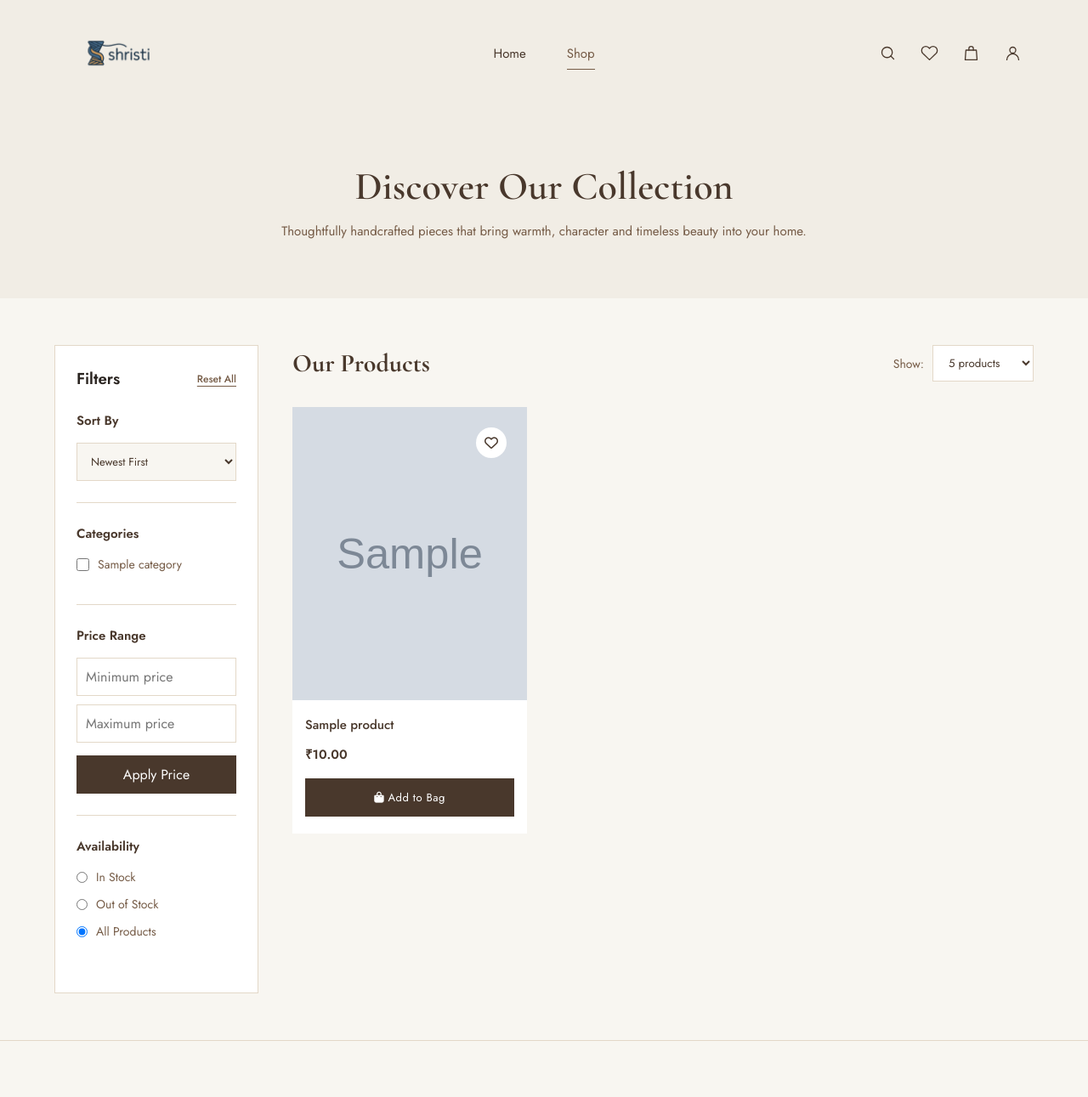
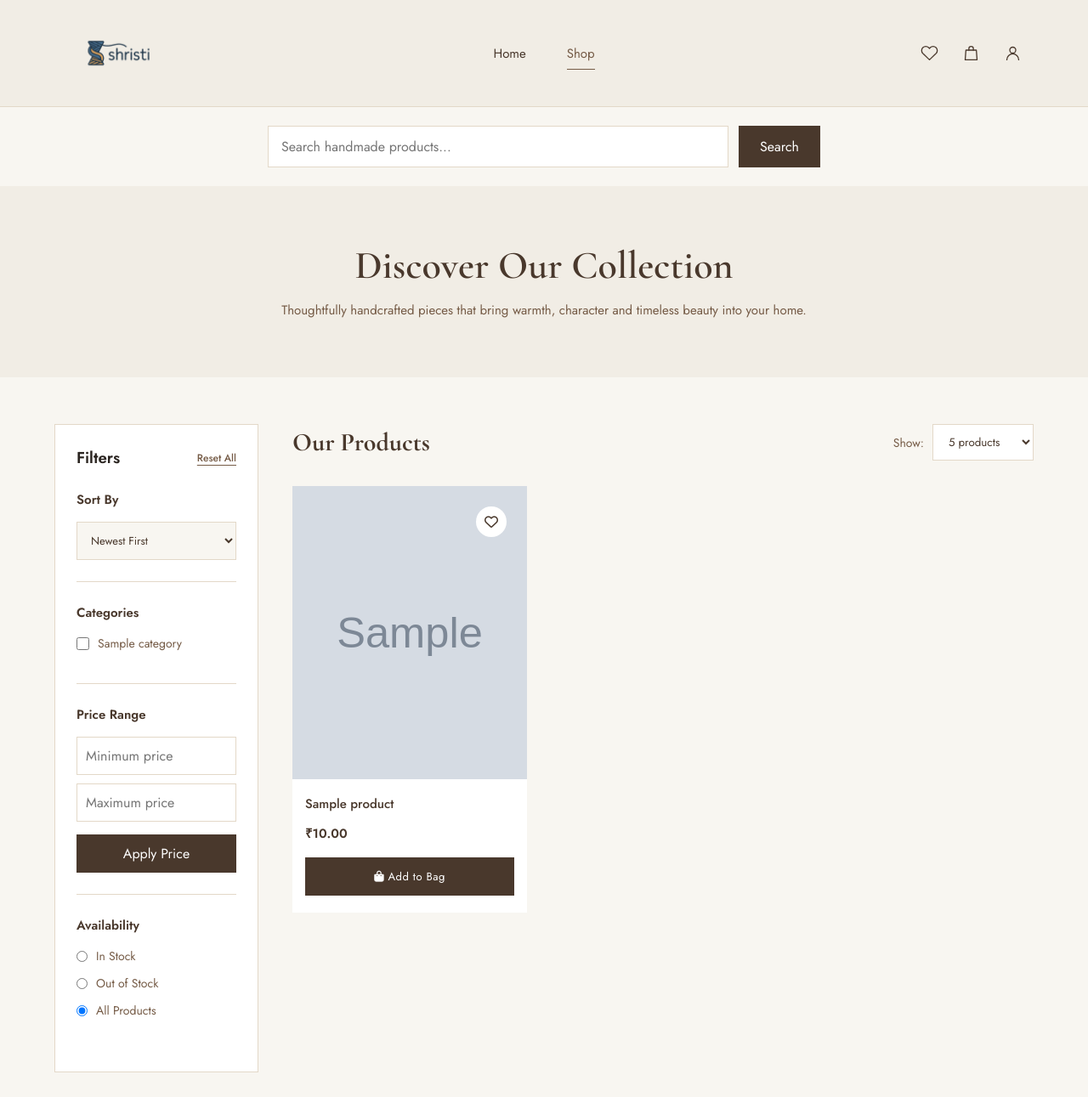
Before and after one commit to MidhunMannadiar/Shristi, a Django app: page /shop/ in a window 1280 px wide. Shown: the top 1291 px of the page at 85% size. Run offline with Django 5.2, Linux system fonts and the light colour scheme; tables that the repository leaves empty hold one stand-in row (values such as "Sample post"); grey boxes marked "Sample" are stand-in pictures.

Commit message:
Enhance live search with keyboard navigation and loading

```diff
--- a/storefront/static/storefront/css/style.css
+++ b/storefront/static/storefront/css/style.css
@@ -195,6 +195,15 @@ img {
     padding: 22px 25px;
     display: flex;
     gap: 12px;
+}
+
+/* Always display search bar on Shop page */
+.search-panel.shop-search {
+    max-height: 110px;
+    opacity: 1;
+    visibility: visible;
+    border-top-color: var(--sand);
+    overflow: visible;
 }
 
 .search-form input {
@@ -1186,3 +1195,152 @@ img {
         width: calc(100% - 30px);
     }
 }
+
+
+
+/* =====================================
+   LIVE SEARCH SUGGESTIONS
+===================================== */
+
+.search-form {
+    position: relative;
+}
+
+.search-suggestions {
+    position: absolute;
+    top: calc(100% - 15px);
+    left: 25px;
+    right: 25px;
+    z-index: 1000;
+
+    background-color: var(--white);
+    border: 1px solid var(--sand);
+    border-radius: 4px;
+
+    box-shadow: 0 8px 25px rgba(41, 35, 31, 0.10);
+
+    max-height: 350px;
+    overflow-y: auto;
+}
+
+.search-suggestions[hidden] {
+    display: none;
+}
+
+.search-suggestion-item {
+    display: flex;
+    align-items: center;
+    gap: 15px;
+
+    padding: 12px 16px;
+    text-decoration: none;
+    color: var(--ink);
+
+    border-bottom: 1px solid var(--cream);
+    transition: background-color 0.2s ease;
+}
+
+.search-suggestion-item:last-child {
+    border-bottom: none;
+}
+
+.search-suggestion-item:hover {
+    background-color: var(--ivory);
+}
+
+.search-suggestion-item img {
+    width: 55px;
+    height: 55px;
+    object-fit: cover;
+    background-color: var(--cream);
+    flex-shrink: 0;
+}
+
+.search-suggestion-info {
+    display: flex;
+    flex-direction: column;
+    gap: 5px;
+}
+
+.search-suggestion-name {
+    font-family: 'Jost', sans-serif;
+    font-size: 14px;
+    font-weight: 500;
+}
+
+.search-suggestion-price {
+    font-size: 13px;
+    color: var(--brown);
+}
+
+.search-suggestion-message {
+    padding: 18px;
+    text-align: center;
+    color: var(--taupe);
+    font-size: 14px;
+}
+
+/* Mobile */
+@media (max-width: 576px) {
+    .search-suggestions {
+        left: 15px;
+        right: 15px;
+    }
+
+    .search-suggestion-item {
+        padding: 10px;
+    }
+
+    .search-suggestion-item img {
+        width: 45px;
+        height: 45px;
+    }
+}
+
+
+
+/* =====================================
+   LIVE SEARCH - KEYBOARD & LOADING
+===================================== */
+
+/* Keyboard selected suggestion */
+.search-suggestion-item.selected {
+    background-color: var(--cream);
+    outline: 2px solid var(--taupe);
+    outline-offset: -2px;
+}
+
+/* Smooth selection transition */
+.search-suggestion-item {
+    cursor: pointer;
+    transition: background-color 0.2s ease,
+                outline 0.2s ease;
+}
+
+/* Loading indicator */
+.search-suggestion-message {
+    padding: 18px;
+    text-align: center;
+    color: var(--taupe);
+    font-size: 14px;
+}
+
+/* Loading animation */
+#searchLoading::after {
+    content: "";
+    display: inline-block;
+    width: 12px;
+    height: 12px;
+    margin-left: 10px;
+    border: 2px solid var(--sand);
+    border-top-color: var(--brown);
+    border-radius: 50%;
+    vertical-align: middle;
+    animation: searchSpinner 0.7s linear infinite;
+}
+
+@keyframes searchSpinner {
+    to {
+        transform: rotate(360deg);
+    }
+}
--- a/storefront/static/storefront/js/main.js
+++ b/storefront/static/storefront/js/main.js
@@ -338,3 +338,248 @@ document.addEventListener("DOMContentLoaded", function () {
     });
 
 });
+
+
+
+
+/* =====================================
+   LIVE SEARCH SUGGESTIONS
+===================================== */
+
+const liveSearchInput = document.getElementById("liveSearchInput");
+const searchSuggestions = document.getElementById("searchSuggestions");
+
+if (liveSearchInput && searchSuggestions) {
+
+    let searchTimeout;
+    let selectedIndex = -1;
+    let currentRequest = null;
+
+    const searchLoading = document.getElementById("searchLoading");
+
+    // Get currently displayed suggestion items
+    function getSuggestionItems() {
+        return Array.from(
+            searchSuggestions.querySelectorAll(".search-suggestion-item")
+        );
+    }
+
+    // Update keyboard selection
+    function updateSelection() {
+
+        const items = getSuggestionItems();
+
+        items.forEach((item, index) => {
+            const isSelected = index === selectedIndex;
+
+            item.classList.toggle("selected", isSelected);
+            item.setAttribute("aria-selected", isSelected);
+
+            if (isSelected) {
+                item.scrollIntoView({
+                    block: "nearest"
+                });
+            }
+        });
+    }
+
+    // Reset keyboard selection
+    function resetSelection() {
+        selectedIndex = -1;
+        updateSelection();
+    }
+
+    // Display loading message
+    function showLoading() {
+        searchSuggestions.innerHTML = "";
+        searchSuggestions.appendChild(searchLoading);
+
+        searchLoading.hidden = false;
+        searchSuggestions.hidden = false;
+    }
+
+    // Hide loading message
+    function hideLoading() {
+        searchLoading.hidden = true;
+    }
+
+    // Handle input
+    liveSearchInput.addEventListener("input", function () {
+
+        const query = this.value.trim();
+
+        clearTimeout(searchTimeout);
+
+        // Cancel previous request
+        if (currentRequest) {
+            currentRequest.abort();
+            currentRequest = null;
+        }
+
+        resetSelection();
+
+        if (query.length < 2) {
+            searchSuggestions.innerHTML = "";
+            searchSuggestions.hidden = true;
+            return;
+        }
+
+        showLoading();
+
+        searchTimeout = setTimeout(async function () {
+
+            const controller = new AbortController();
+            currentRequest = controller;
+
+            try {
+
+                const response = await fetch(
+                    `/search-suggestions/?q=${encodeURIComponent(query)}`,
+                    { signal: controller.signal }
+                );
+
+                if (!response.ok) {
+                    throw new Error("Search request failed");
+                }
+
+                const data = await response.json();
+
+                // Ignore outdated search results
+                if (liveSearchInput.value.trim() !== query) {
+                    return;
+                }
+
+                searchSuggestions.innerHTML = "";
+
+                if (data.results.length === 0) {
+
+                    const message = document.createElement("div");
+                    message.className = "search-suggestion-message";
+                    message.textContent = "No products found.";
+
+                    searchSuggestions.appendChild(message);
+
+                } else {
+
+                    data.results.forEach(product => {
+
+                        const item = document.createElement("a");
+
+                        item.href = product.url;
+                        item.className = "search-suggestion-item";
+                        item.setAttribute("role", "option");
+                        item.setAttribute("aria-selected", "false");
+
+                        const image = document.createElement("img");
+                        image.src = product.image || "/static/images/placeholder.png";
+                        image.alt = product.name;
+
+                        const info = document.createElement("div");
+                        info.className = "search-suggestion-info";
+
+                        const name = document.createElement("span");
+                        name.className = "search-suggestion-name";
+                        name.textContent = product.name;
+
+                        const price = document.createElement("span");
+                        price.className = "search-suggestion-price";
+                        price.textContent = `₹${product.price}`;
+
+                        info.appendChild(name);
+                        info.appendChild(price);
+
+                        item.appendChild(image);
+                        item.appendChild(info);
+
+                        searchSuggestions.appendChild(item);
+                    });
+                }
+
+                searchSuggestions.hidden = false;
+                resetSelection();
+
+            } catch (error) {
+
+                if (error.name !== "AbortError") {
+                    console.error("Live search error:", error);
+                }
+
+            } finally {
+
+                if (currentRequest === controller) {
+                    currentRequest = null;
+                }
+
+                hideLoading();
+            }
+
+        }, 300);
+    });
+
+    // Keyboard navigation
+    liveSearchInput.addEventListener("keydown", function (event) {
+
+        const items = getSuggestionItems();
+
+        if (event.key === "ArrowDown" && items.length > 0) {
+
+            event.preventDefault();
+
+            if (searchSuggestions.hidden) {
+                searchSuggestions.hidden = false;
+            }
+
+            selectedIndex = (selectedIndex + 1) % items.length;
+            updateSelection();
+        }
+
+        else if (event.key === "ArrowUp" && items.length > 0) {
+
+            event.preventDefault();
+
+            selectedIndex = selectedIndex <= 0
+                ? items.length - 1
+                : selectedIndex - 1;
+
+            updateSelection();
+        }
+
+        else if (event.key === "Enter" && selectedIndex >= 0) {
+
+            event.preventDefault();
+
+            if (items[selectedIndex]) {
+                window.location.href = items[selectedIndex].href;
+            }
+        }
+
+        else if (event.key === "Escape") {
+
+            searchSuggestions.hidden = true;
+            resetSelection();
+        }
+    });
+
+    // Close suggestions when clicking outside
+    document.addEventListener("click", function (event) {
+
+        if (
+            !liveSearchInput.contains(event.target) &&
+            !searchSuggestions.contains(event.target)
+        ) {
+            searchSuggestions.hidden = true;
+            resetSelection();
+        }
+    });
+
+    // Show suggestions again on focus
+    liveSearchInput.addEventListener("focus", function () {
+
+        if (
+            this.value.trim().length >= 2 &&
+            searchSuggestions.children.length > 0
+        ) {
+            searchSuggestions.hidden = false;
+        }
+    });
+}
--- a/storefront/templates/storefront/base.html
+++ b/storefront/templates/storefront/base.html
@@ -53,6 +53,8 @@
             <div class="header-actions">
 
                 <!-- Search -->
+                {% if request.resolver_match.url_name != 'shop' %}
+
                     <button type="button"
                             class="header-icon search-toggle"
                             id="searchToggle"
@@ -63,7 +65,10 @@
                             <circle cx="11" cy="11" r="7"></circle>
                             <path d="m16 16 4 4"></path>
                         </svg>
+
                     </button>
+
+                {% endif %}
 
 
                <!-- Wishlist -->
@@ -112,16 +117,39 @@
         </div>
 
         <!-- Expandable Search -->
-        <div class="search-panel" id="searchPanel">
+        <div class="search-panel {% if request.resolver_match.url_name == 'shop' %}shop-search{% endif %}"
+            id="searchPanel">
 
-            <form action="#" method="get" class="search-form">
+            <form action="{% url 'storefront:shop' %}"
+                method="GET"
+                class="search-form"
+                autocomplete="off">
 
                 <input type="search"
                     name="q"
+                    id="liveSearchInput"
                     placeholder="Search handmade products..."
-                       aria-label="Search products and categories">
+                    aria-label="Search products and categories"
+                    value="{{ request.GET.q|default:'' }}">
 
-                <button type="submit">Search</button>
+                <!-- Live Search Suggestions -->
+                <div class="search-suggestions"
+                id="searchSuggestions"
+                role="listbox"
+                aria-label="Product suggestions"
+                hidden>
+
+                <div class="search-suggestion-message"
+                    id="searchLoading"
+                    hidden>
+                    Searching...
+                </div>
+
+            </div>
+
+                <button type="submit">
+                    Search
+                </button>
 
             </form>
 
--- a/storefront/templates/storefront/shop.html
+++ b/storefront/templates/storefront/shop.html
@@ -32,10 +32,10 @@
 
     <div class="filter-heading-actions">
 
-        <a href="{% url 'storefront:shop' %}" class="reset-filters">
+        <a href="{% url 'storefront:shop' %}{% if search_query %}?q={{ search_query|urlencode }}{% endif %}"
+        class="reset-filters">
             Reset All
         </a>
-
         <button type="button"
                 class="close-filter-drawer"
                 id="closeFilterDrawer"
@@ -51,8 +51,9 @@
 <div class="filter-group">
     <h3>Sort By</h3>
 
+<form method="GET" id="sortForm">
 
-<form method="GET" id="perPageForm">
+    <input type="hidden" name="q" value="{{ search_query }}">
 
     {% for category_id in selected_categories %}
         <input type="hidden" name="category" value="{{ category_id }}">
@@ -109,6 +110,7 @@
 
     <form method="GET" id="categoryFilterForm">
 
+        <input type="hidden" name="q" value="{{ search_query }}">
         <input type="hidden" name="sort" value="{{ sort_by }}">
         <input type="hidden" name="per_page" value="{{ per_page }}">
 
@@ -140,6 +142,7 @@
 
     <form method="GET" id="priceFilterForm">
 
+        <input type="hidden" name="q" value="{{ search_query }}">
         <input type="hidden" name="sort" value="{{ sort_by }}">
         <input type="hidden" name="per_page" value="{{ per_page }}">
 
@@ -179,6 +182,7 @@
 
     <form method="GET" id="availabilityFilterForm">
 
+        <input type="hidden" name="q" value="{{ search_query }}">
         <input type="hidden" name="sort" value="{{ sort_by }}">
         <input type="hidden" name="per_page" value="{{ per_page }}">
         <input type="hidden" name="min_price" value="{{ min_price }}">
@@ -236,7 +240,11 @@
         <div class="shop-products-area">
 
             <div class="shop-products-header">
-                <h2>Our Products</h2>
+                {% if search_query %}
+                    <h2>Search Results for "{{ search_query }}"</h2>
+                {% else %}
+                    <h2>Our Products</h2>
+                {% endif %}
 
 
             <div class="shop-controls">
@@ -249,6 +257,17 @@
                 <label for="productsPerPage">Show:</label>
 
                 <form method="GET" id="perPageForm">
+
+                    <input type="hidden" name="q" value="{{ search_query }}">
+                    <input type="hidden" name="sort" value="{{ sort_by }}">
+
+                    {% for category_id in selected_categories %}
+                        <input type="hidden" name="category" value="{{ category_id }}">
+                    {% endfor %}
+
+                    <input type="hidden" name="min_price" value="{{ min_price }}">
+                    <input type="hidden" name="max_price" value="{{ max_price }}">
+                    <input type="hidden" name="availability" value="{{ availability }}">
 
                     <select name="per_page"
                             id="productsPerPage"
@@ -394,9 +413,22 @@
                 {% empty %}
 
                     <div class="no-products">
+                    {% if search_query %}
+                        <h3>No Products Found</h3>
+                        <p>
+                            Sorry, we couldn't find any products matching
+                            "{{ search_query }}".
+                        </p>
+                        <a href="{% url 'storefront:shop' %}">
+                            View All Products
+                        </a>
+                    {% else %}
                         <h3>No Products Available</h3>
-                        <p>We are preparing something special for you.</p>
-                    </div>
+                        <p>
+                            We are preparing something special for you.
+                        </p>
+                    {% endif %}
+                </div>
 
                 {% endfor %}
 
--- a/storefront/urls.py
+++ b/storefront/urls.py
@@ -6,9 +6,13 @@ app_name = "storefront"
 urlpatterns = [
     path("", views.home, name="home"),
     path("shop/", views.shop, name="shop"),
+
+    # Live Search Suggestions
     path(
-    "product/<slug:slug>/",
-    views.product_detail,
-    name="product_detail"
-),
+        "search-suggestions/",
+        views.search_suggestions,
+        name="search_suggestions"
+    ),
+
+    path("product/<slug:slug>/", views.product_detail, name="product_detail"),
 ]
--- a/storefront/views.py
+++ b/storefront/views.py
@@ -2,6 +2,9 @@
 from django.shortcuts import render, get_object_or_404
 from products.models import Product, Category
 from django.core.paginator import Paginator
+from django.db.models import Q
+from django.http import JsonResponse
+from django.urls import reverse
 
 def home(request):
     categories = Category.objects.filter(
@@ -21,6 +24,17 @@ def shop(request):
         is_active=True,
         category__is_active=True
     ).select_related("category")
+
+    # Search products and categories
+    search_query = request.GET.get("q", "").strip()
+
+    if search_query:
+        products = products.filter(
+            Q(name__icontains=search_query) |
+            Q(description__icontains=search_query) |
+            Q(sku__icontains=search_query) |
+            Q(category__name__icontains=search_query)
+        )
 
     # Sorting options
     sort_options = {
@@ -104,9 +118,54 @@ def shop(request):
         "min_price": min_price,
         "max_price": max_price,
         "availability": availability,
+        "search_query": search_query,
     }
 
     return render(request, "storefront/shop.html", context)
+
+def search_suggestions(request):
+
+    query = request.GET.get("q", "").strip()
+
+    # Return empty results for short searches
+    if len(query) < 2:
+        return JsonResponse({"results": []})
+
+    products = Product.objects.filter(
+        is_active=True,
+        category__is_active=True
+    ).filter(
+        Q(name__icontains=query) |
+        Q(description__icontains=query) |
+        Q(sku__icontains=query) |
+        Q(category__name__icontains=query)
+    ).select_related(
+        "category"
+    ).distinct().order_by(
+        "name"
+    )[:5]
+
+    results = []
+
+    for product in products:
+
+        results.append({
+            "name": product.name,
+            "price": str(product.selling_price),
+            "image": (
+                product.main_image.url
+                if product.main_image
+                else ""
+            ),
+            "url": reverse(
+                "storefront:product_detail",
+                kwargs={"slug": product.slug}
+            ),
+        })
+
+    return JsonResponse({
+        "results": results
+    })
 
 
 
```
Lines whose indentation alone changed are shown as unchanged.
